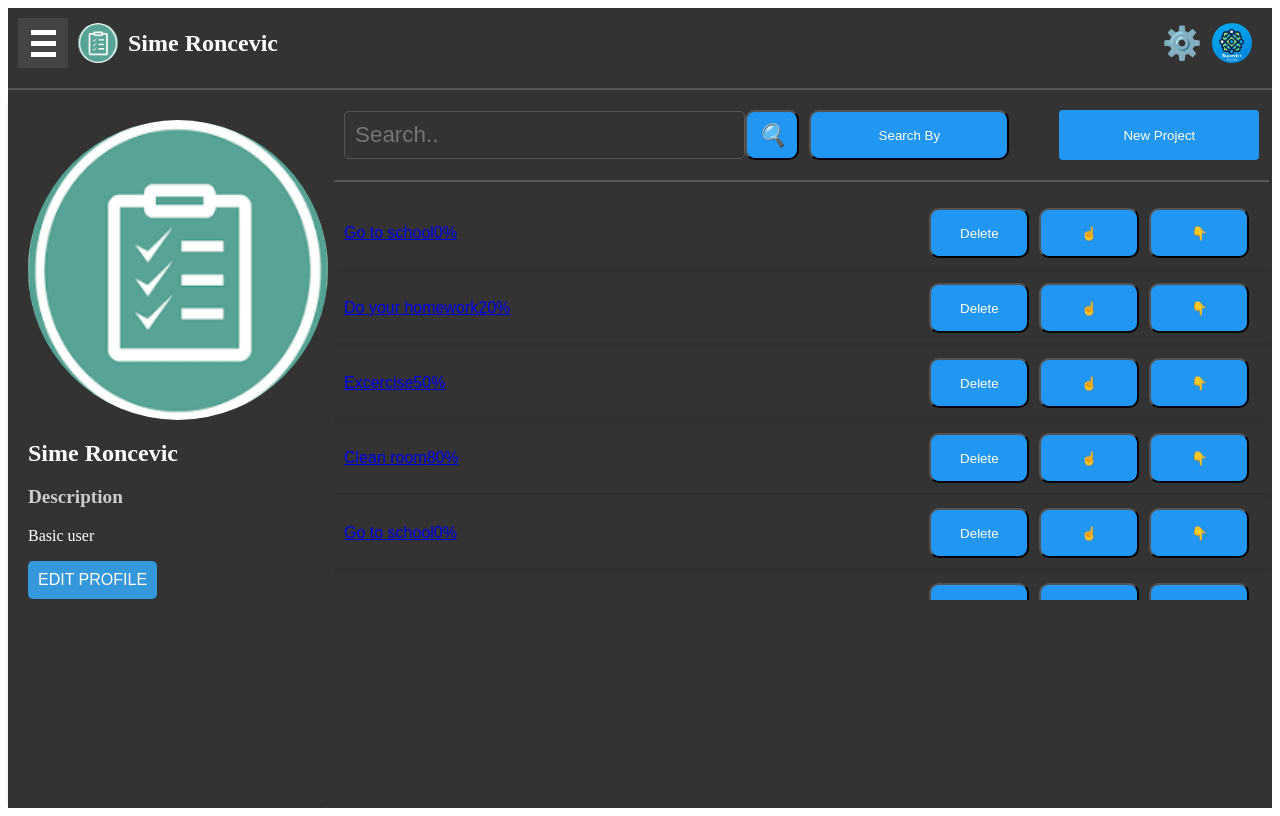
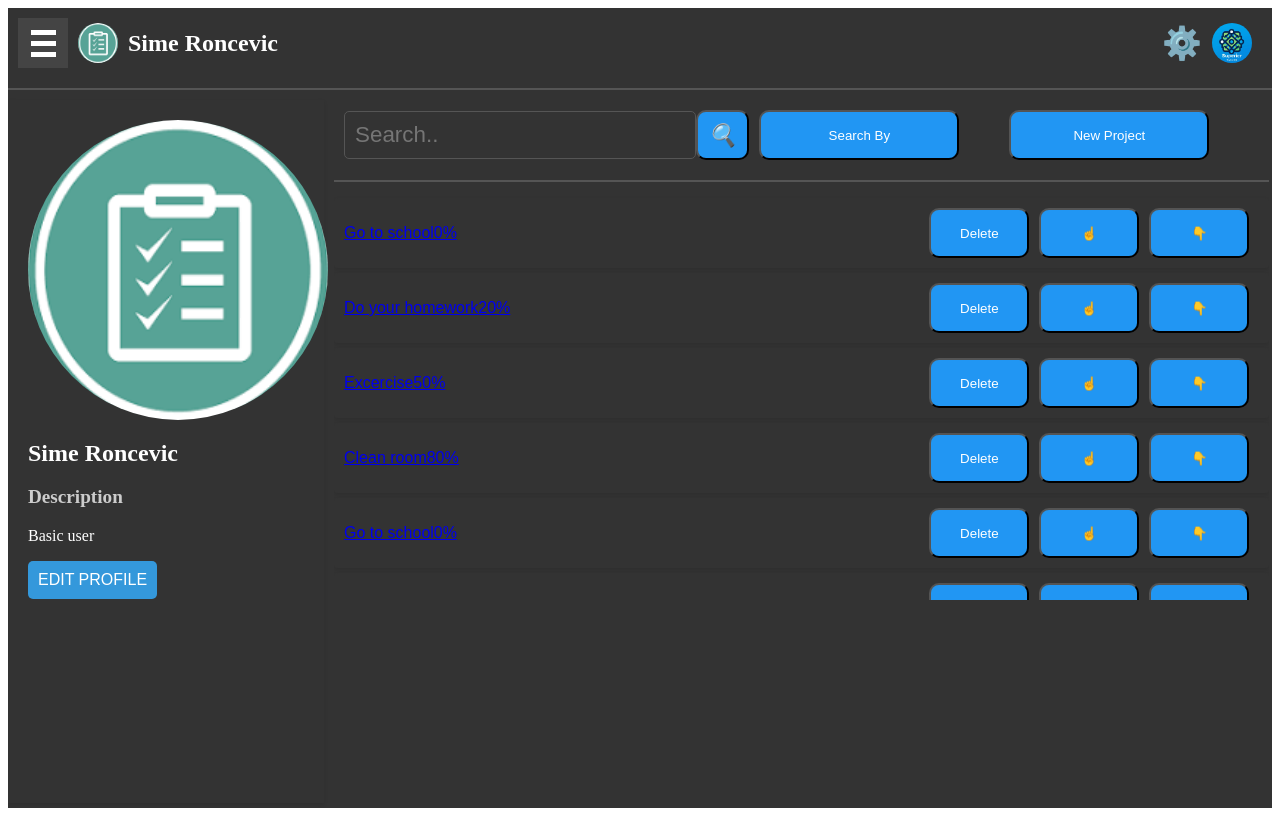
Before and after one commit to simecki123/Superior_Tasker, a React (Vite) app: page /mainpage in a window 1280 px wide. Built offline with nearby package versions, Linux system fonts and the light colour scheme.

Commit message:
Adjusting app for smaller screens

```diff
--- a/src/CreateNewProjectPage/Button-save/Save-button-dark.css
+++ b/src/CreateNewProjectPage/Button-save/Save-button-dark.css
@@ -13,6 +13,7 @@
 
 .save-btn {
     background-color: #406eec;
+    border-radius: 10px;
     color: #fff;
     height: 60px;
     width: 200px;
--- a/src/CreateNewProjectPage/Button-save/Save-button-light.css
+++ b/src/CreateNewProjectPage/Button-save/Save-button-light.css
@@ -15,6 +15,7 @@
 
 .save-btn {
     background-color: #40ec5a;
+    border-radius: 10px;
     color: #333f;
     height: 60px;
     width: 200px;
--- a/src/CreateNewProjectPage/New-Project-component-dark.css
+++ b/src/CreateNewProjectPage/New-Project-component-dark.css
@@ -1,3 +1,6 @@
+/* Adjustments for NewProjectComponent */
+
+/* Common styles for both large and small screens */
 .main-page {
     display: flex;
     flex-direction: column;
@@ -19,17 +22,23 @@
     height: 100%; /* Take full height of the main-part container */
     overflow-y: auto; /* Enable vertical scrolling if content exceeds height */
     padding: 20px; /* Add padding */
-
   }
 
   .add-new-task {
-    flex: 1; /* Take remaining space */
+    width: 75%; /* Set width to 75% of the screen */
     height: 100%; /* Take full height of the main-part container */
-    padding-left: 20px; /* Add spacing between project description and add new task */
-    overflow-y: auto; /* Enable vertical scrolling if content exceeds height */
-
+    padding: 20px; /* Add spacing between project description and add new task */
   }
 
   .bottom-bar {
     flex: none; /* Ensure bottom bar doesn't grow or shrink */
+    padding: 20px; /* Add padding */
   }
+
+  /* Responsive styles for smaller screens */
+  @media screen and (max-width: 600px) {
+    .tool-bar, .bottom-bar, .main-page, .main-part, .project-desc, .add-new-task {
+      width: auto; /* Let them take the full width */
+      margin-right: 0; /* Remove margin */
+    }
+  }
--- a/src/login_components/Login-dark.css
+++ b/src/login_components/Login-dark.css
@@ -1,5 +1,6 @@
 /* Dark version of Login.css */
 
+/* Common styles for both large and small screens */
 .login-container {
   display: flex;
   flex-direction: column;
@@ -69,8 +70,19 @@
   background-color: #2980b9;
 }
 
-
-
-.register-link{
+.register-link {
   color: #3498db;
 }
+
+/* Responsive styles for smaller screens */
+@media screen and (max-width: 600px) {
+  .login-form {
+    width: 90%;
+    max-width: 300px;
+  }
+
+  .register-link {
+    text-align: center;
+    margin-top: 10px;
+  }
+}
--- a/src/main_page_components/List-Of-Projects-components/List-Of-Projects-dark.css
+++ b/src/main_page_components/List-Of-Projects-components/List-Of-Projects-dark.css
@@ -82,6 +82,7 @@
     background-color: #626262;
   }
 
+
   .project-part-dropdown-btn {
     color: #fff;
     border-radius: 10px;
@@ -99,14 +100,12 @@
 
 
   .project-part-create-new-project-btn {
-    background-color: #2196f3;
+    color: #fff;
+    border-radius: 10px;
     width: 200px;
     height: 50px;
-    color: #fff;
-    border: none;
-    padding: 10px;
-    cursor: pointer;
-    border-radius: 4px;
+    background-color: #2196f3;
+    margin-right: 50px;
   }
 
   .project-part-create-new-project-btn:hover {
--- a/src/main_page_components/Main-Page-dark.css
+++ b/src/main_page_components/Main-Page-dark.css
@@ -1,8 +1,11 @@
 /* Adjustments for MainPageScreen component */
+
+/* Common styles for both large and small screens */
 .main-page {
   display: flex;
   flex-direction: column;
   height: 100vh; /* Adjust as needed */
+  overflow-x: auto; /* Add horizontal scrollbar */
 }
 
 .main-part {
@@ -13,19 +16,19 @@
 .profile-part {
   width: 25%;
   margin-right: 10px;
-
 }
 
-  /* Adjustments for ProfileScreen component */
+.listOfProjects {
+  width: 74%;
+  position: relative;
+  right: 0;
+  height: 100%;
+}
 
-
-  /* Adjustments for ListOfProjectsScreen component */
-  .listOfProjects {
-    height: 100%;
-    width: 74%; /* Set fixed width for the List of Projects component */
-  position:relative; /* Make it fixed */
-  top: -60; /* Adjust as needed */
-  right: 0; /* Align to the right */
-  height: 100%; /* Take full height of the viewport */
-  overflow-y: auto; /* Allow scrolling if content exceeds viewport height */
+/* Responsive styles for smaller screens */
+@media screen and (max-width: 600px) {
+  .profile-part, .listOfProjects {
+    width: auto; /* Let them take the full width */
+    margin-right: 0; /* Remove margin */
   }
+}
--- a/src/register_components/Register-dark.css
+++ b/src/register_components/Register-dark.css
@@ -1,5 +1,6 @@
+/* Dark version of Register.css */
 
-
+/* Common styles for both large and small screens */
 .register-container {
   display: flex;
   flex-direction: column;
@@ -51,7 +52,6 @@
   display: flex;
   justify-content: center; /* Horizontally center the button */
   align-items: center; /* Vertically center the button */
-
 }
 
 .register-btn {
@@ -68,3 +68,11 @@
 .register-btn:hover {
   background-color: #2980b9;
 }
+
+/* Responsive styles for smaller screens */
+@media screen and (max-width: 600px) {
+  .register-form {
+    width: 90%;
+    max-width: 300px;
+  }
+}
```
Also changed, not shown: src/login_components/Login-light.css (+13 -0 lines), src/main_page_components/Main-page-light.css (+9 -0 lines), src/register_components/Register-light.css (+7 -0 lines), src/CheckProjectComponents/CompletionComponents/CompletionBar-dark.css (line endings or trailing spaces), src/CheckProjectComponents/Project-details-task-list-dark.css (line endings or trailing spaces). Lines whose indentation alone changed are shown as unchanged.
